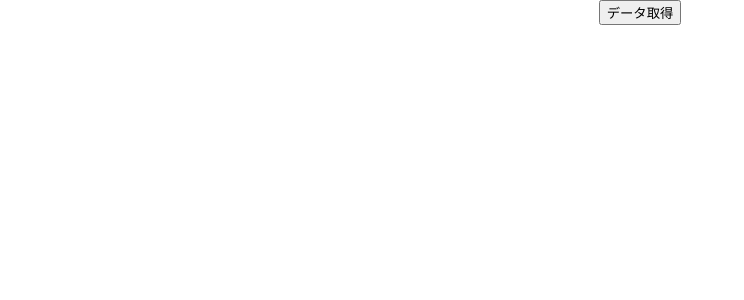
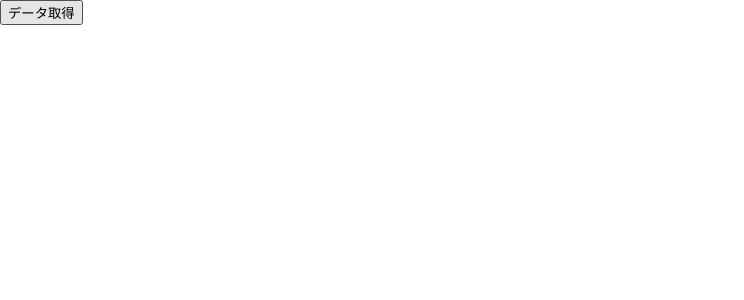
Before and after one commit to kono-meowmeow/react_with_typescript_step_up, a React (Create React App) app: page / in a window 1280 px wide. Shown: the top 300 px of the page, without its empty margins (0-744 px from the left). Built offline with nearby package versions, Linux system fonts and the light colour scheme.

Commit message:
バグっているアプリの例

```diff
--- a/src/App.css
+++ b/src/App.css
@@ -1,5 +1,5 @@
 .App {
-  text-align: center;
+  /* text-align: center; */
 }
 
 .App-logo {
--- a/src/App.tsx
+++ b/src/App.tsx
@@ -1,6 +1,8 @@
 import React, { useState } from 'react';
+import axios from 'axios';
+
 import './App.css';
-import axios from 'axios';
+import { Todo } from './Todo'
 
 function App() {
   // stateへの型の指定
@@ -19,7 +21,9 @@ function App() {
       <button onClick={onClickFetchData}>データ取得</button>
       {todos.map((todo) => {
         return (
-          <p key={todo.id}>{todo.title}</p>
+          // <p key={todo.id}>{todo.title}</p>
+          // 下記のコードだと、useridがundefinedになる
+          <Todo key={todo.id} title={todo.title} userid={todo.userid} />
         )
       })}
     </div>
--- /dev/null
+++ b/src/Todo.tsx
@@ -0,0 +1,7 @@
+export const Todo = (props) => {
+  const { title, userid } = props;
+
+  return (
+    <p>{`${title}(ユーザー：${userid})`}</p>
+  )
+}
```
